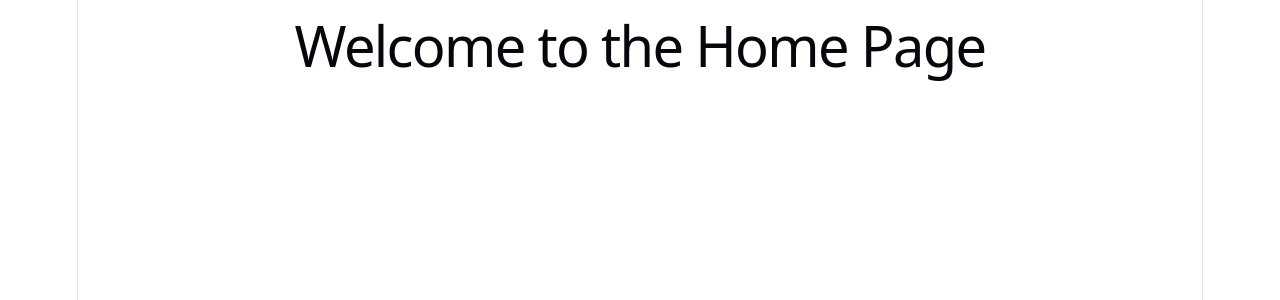
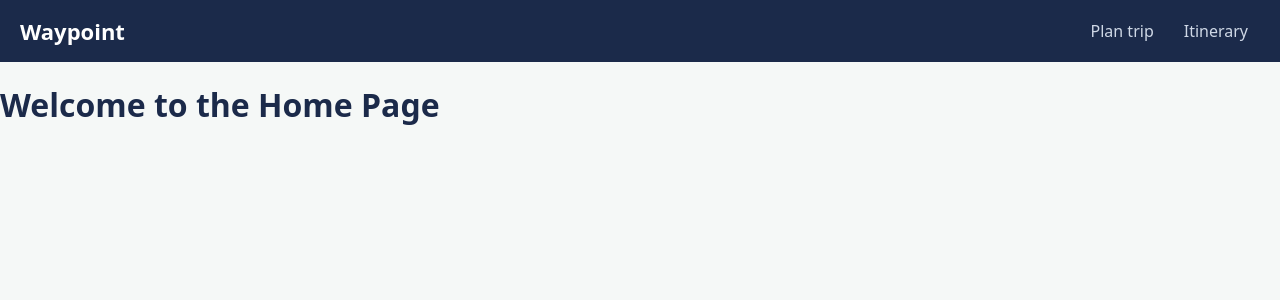
Before and after one commit to Kiran08-in/AI-trip-planner-fe, a React (Vite) app: page / in a window 1280 px wide. Shown: the top 300 px of the page. Built offline with nearby package versions, Linux system fonts and the light colour scheme.

Commit message:
add Navbar and home with styles

```diff
--- a/src/App.css
+++ /dev/null
@@ -1,8 +0,0 @@
-* {
-  box-sizing: border-box;
-}
-
-body {
-  margin: 0;
-  font-family: system-ui, sans-serif;
-}
--- a/src/App.jsx
+++ b/src/App.jsx
@@ -1,13 +1,15 @@
-import './App.css'
+
 import { Routes, Route } from 'react-router-dom'
 import Home from './pages/Home'
 import Plan from './pages/Plan'
 import Itinerary from './pages/Itinerary'
+import Navbar from './components/Navbar'
 
 
 function App() {
   return (
     <>
+      <Navbar />
       <Routes>
       <Route path="/" element={<Home />} />
       <Route path="/plan" element={<Plan />} />
--- /dev/null
+++ b/src/components/Navbar.jsx
@@ -0,0 +1,19 @@
+import {Link, NavLink} from 'react-router-dom'
+
+
+function Navbar() {
+  return (
+    <>
+      <header className="nav">
+        <Link to="/" className="nav-brand">
+          Waypoint
+        </Link>
+        <nav className="nav-links">
+          <NavLink to="/plan">Plan trip</NavLink>
+          <NavLink to="/itinerary">Itinerary</NavLink>
+        </nav>
+      </header>
+    </>
+  );
+}
+export default Navbar;
--- a/src/index.css
+++ b/src/index.css
@@ -1,111 +1,63 @@
-:root {
-  --text: #6b6375;
-  --text-h: #08060d;
-  --bg: #fff;
-  --border: #e5e4e7;
-  --code-bg: #f4f3ec;
-  --accent: #aa3bff;
-  --accent-bg: rgba(170, 59, 255, 0.1);
-  --accent-border: rgba(170, 59, 255, 0.5);
-  --social-bg: rgba(244, 243, 236, 0.5);
-  --shadow:
-    rgba(0, 0, 0, 0.1) 0 10px 15px -3px, rgba(0, 0, 0, 0.05) 0 4px 6px -2px;
-
-  --sans: system-ui, 'Segoe UI', Roboto, sans-serif;
-  --heading: system-ui, 'Segoe UI', Roboto, sans-serif;
-  --mono: ui-monospace, Consolas, monospace;
-
-  font: 18px/145% var(--sans);
-  letter-spacing: 0.18px;
-  color-scheme: light dark;
-  color: var(--text);
-  background: var(--bg);
-  font-synthesis: none;
-  text-rendering: optimizeLegibility;
-  -webkit-font-smoothing: antialiased;
-  -moz-osx-font-smoothing: grayscale;
-
-  @media (max-width: 1024px) {
-    font-size: 16px;
-  }
+* {
+  box-sizing: border-box;
 }
 
-@media (prefers-color-scheme: dark) {
-  :root {
-    --text: #9ca3af;
-    --text-h: #f3f4f6;
-    --bg: #16171d;
-    --border: #2e303a;
-    --code-bg: #1f2028;
-    --accent: #c084fc;
-    --accent-bg: rgba(192, 132, 252, 0.15);
-    --accent-border: rgba(192, 132, 252, 0.5);
-    --social-bg: rgba(47, 48, 58, 0.5);
-    --shadow:
-      rgba(0, 0, 0, 0.4) 0 10px 15px -3px, rgba(0, 0, 0, 0.25) 0 4px 6px -2px;
-  }
-
-  #social .button-icon {
-    filter: invert(1) brightness(2);
-  }
+:root {
+  --ink: #1b2a4a;
+  --sun: #f2a900;
+  --lagoon: #1fa6a0;
+  --salt: #f5f8f7;
 }
 
 body {
   margin: 0;
+  font-family: system-ui, sans-serif;
+  background: var(--salt);
+  color: var(--ink);
 }
 
-#root {
-  width: 1126px;
-  max-width: 100%;
-  margin: 0 auto;
-  text-align: center;
-  border-inline: 1px solid var(--border);
-  min-height: 100svh;
+/* Navbar */
+.nav {
   display: flex;
-  flex-direction: column;
-  box-sizing: border-box;
+  align-items: center;
+  justify-content: space-between;
+  padding: 12px 20px;
+  background: var(--ink);
 }
 
-h1,
-h2 {
-  font-family: var(--heading);
-  font-weight: 500;
-  color: var(--text-h);
+.nav-brand {
+  color: #fff;
+  font-weight: 800;
+  font-size: 22px;
+  text-decoration: none;
 }
 
-h1 {
-  font-size: 56px;
-  letter-spacing: -1.68px;
-  margin: 32px 0;
-  @media (max-width: 1024px) {
-    font-size: 36px;
-    margin: 20px 0;
-  }
-}
-h2 {
-  font-size: 24px;
-  line-height: 118%;
-  letter-spacing: -0.24px;
-  margin: 0 0 8px;
-  @media (max-width: 1024px) {
-    font-size: 20px;
-  }
-}
-p {
-  margin: 0;
+.nav-links {
+  display: flex;
+  gap: 6px;
 }
 
-code,
-.counter {
-  font-family: var(--mono);
-  display: inline-flex;
-  border-radius: 4px;
-  color: var(--text-h);
+.nav-links a {
+  color: #cfd8e6;
+  text-decoration: none;
+  padding: 8px 12px;
+  border-radius: 999px;
 }
 
-code {
-  font-size: 15px;
-  line-height: 135%;
-  padding: 4px 8px;
-  background: var(--code-bg);
+.nav-links a.active {
+  background: var(--sun);
+  color: var(--ink);
+  font-weight: 700;
 }
+
+/* Home page */
+.page { max-width: 960px; margin: 0 auto; padding: 32px 20px 60px; }
+.hero-title { font-size: clamp(34px, 6vw, 58px); line-height: 1.08; margin: 12px 0 0; }
+.hero-text { max-width: 46ch; font-size: 18px; margin-top: 16px; color: #3b4a68; }
+.search { display: flex; gap: 8px; margin-top: 26px; flex-wrap: wrap; }
+.input { flex: 1; min-width: 200px; padding: 12px 14px; border: 2px solid var(--ink); border-radius: 10px; font: inherit; color: var(--ink); background: #fff; }
+.btn { background: var(--sun); color: var(--ink); border: 2px solid var(--ink); padding: 12px 20px; border-radius: 10px; font: inherit; font-weight: 700; cursor: pointer; }
+.btn:hover { background: #ffc02e; }
+.examples { margin-top: 48px; border-top: 2px solid var(--ink); }
+.example { display: flex; justify-content: space-between; gap: 12px; width: 100%; text-align: left; background: none; border: 0; border-bottom: 1px solid #dce7e6; padding: 16px 4px; font: inherit; color: var(--ink); cursor: pointer; }
+.example:hover { background: #fff; }
```
